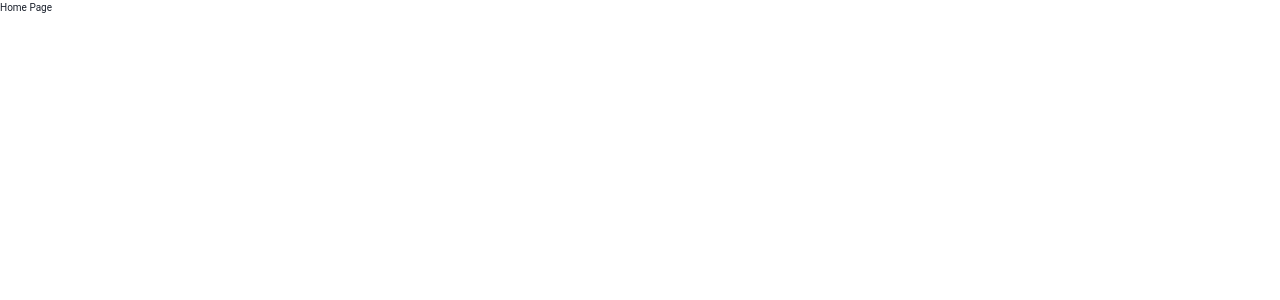
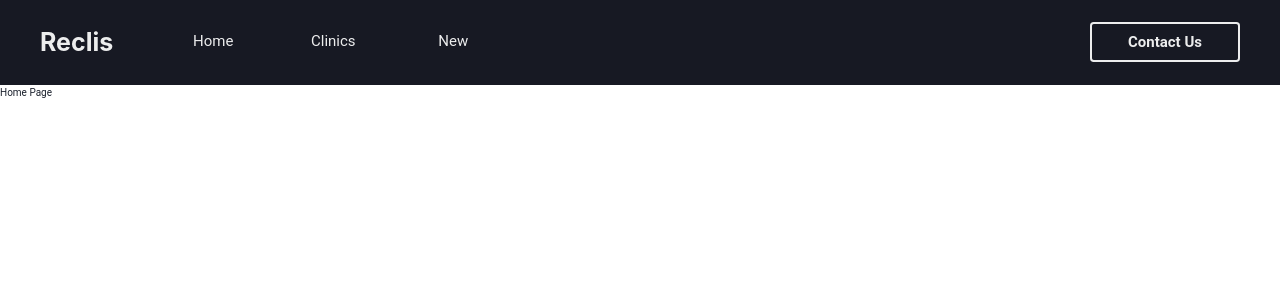
Before and after one commit to drcash-brazil/front-end-challenge, a React (Vite) app: page / in a window 1280 px wide. Shown: the top 300 px of the page. Built offline with nearby package versions, Linux system fonts and the light colour scheme.

Commit message:
style: Header layout component

```diff
--- a/src/App.tsx
+++ b/src/App.tsx
@@ -2,12 +2,18 @@ import { ChakraProvider } from '@chakra-ui/react'
 
 import Router from '@/main/routes/router'
 import { theme } from '@/presentation/styles/global-styles'
+import { BrowserRouter } from 'react-router-dom'
+import { Wrapper } from './presentation/components'
 
 const App = () => {
   return (
-    <ChakraProvider theme={theme}>
-      <Router />
-    </ChakraProvider>
+    <BrowserRouter>
+      <ChakraProvider theme={theme}>
+        <Wrapper>
+          <Router />
+        </Wrapper>
+      </ChakraProvider>
+    </BrowserRouter>
   )
 }
 
--- a/src/main/routes/router.tsx
+++ b/src/main/routes/router.tsx
@@ -1,15 +1,13 @@
-import { BrowserRouter, Route, Routes } from 'react-router-dom'
+import { Route, Routes } from 'react-router-dom'
 import React from 'react'
 import { MakeHomePage } from '@/main/factories/pages'
 import { PagesRoutes } from '../constants'
 
 const Router: React.FC = () => {
   return (
-    <BrowserRouter>
-      <Routes>
-        <Route path={PagesRoutes.Homepage} element={<MakeHomePage />}/>
-      </Routes>
-    </BrowserRouter>
+    <Routes>
+      <Route path={PagesRoutes.Homepage} element={<MakeHomePage />}/>
+    </Routes>
   )
 }
 
--- /dev/null
+++ b/src/presentation/components/header/header.tsx
@@ -0,0 +1,62 @@
+import { Box, Button, Flex, Heading, Text } from '@chakra-ui/react'
+import { Link } from 'react-router-dom'
+import { v4 as uuid } from 'uuid'
+
+const links = [
+  {
+    name: 'Home',
+    link: '/'
+  },
+  {
+    name: 'Clinics',
+    link: '/clinics'
+  },
+  {
+    name: 'New',
+    link: '/clinics/new'
+  }
+]
+
+export const Header = () => {
+  return (
+    <Flex alignItems="center" justifyContent="center" bg="gray.900">
+      <Flex p="2rem 4rem" m="0 auto" maxWidth="142rem" width="100%" alignItems="center" color="whiteAlpha.900">
+        <Heading mr="4rem" fontSize="2.5rem">Reclis</Heading>
+        <Flex mr="auto" justifyContent="center" alignItems="center">
+          {links.map(item => (
+            <Link key={uuid()} to={item.link}>
+              <Text
+                m="0 2rem"
+                w="8rem"
+                fontSize="1.5rem"
+                textAlign="center"
+                p="1rem 0"
+                borderBottom="2px solid"
+                borderColor="transparent"
+                transition="all ease-in-out .25s"
+                _hover={{ borderColor: 'whiteAlpha.900' }}
+              >
+                {item.name}
+              </Text>
+            </Link>
+          ))}
+        </Flex>
+        <Box>
+          <Link to="/contact">
+            <Button
+              h="4rem"
+              w="15rem"
+              bg="transparent"
+              fontSize="1.5rem"
+              border="2px solid"
+              borderColor="whiteAlpha.900"
+              _hover={{ bg: 'gray.800' }}
+            >
+              Contact Us
+            </Button>
+          </Link>
+        </Box>
+      </Flex>
+    </Flex>
+  )
+}
--- /dev/null
+++ b/src/presentation/components/index.ts
@@ -0,0 +1,2 @@
+export * from './header/header'
+export * from './wrapper/wrapper'
--- /dev/null
+++ b/src/presentation/components/wrapper/wrapper.tsx
@@ -0,0 +1,18 @@
+import React from 'react'
+import { Box } from '@chakra-ui/react'
+import { Header } from '@/presentation/components'
+
+type Props = {
+  children: React.ReactNode
+}
+
+export const Wrapper = ({ children }: Props) => {
+  return (
+    <Box>
+      <Header />
+      <Box>
+        {children}
+      </Box>
+    </Box>
+  )
+}
```
Also changed, not shown: .eslintrc.json.
